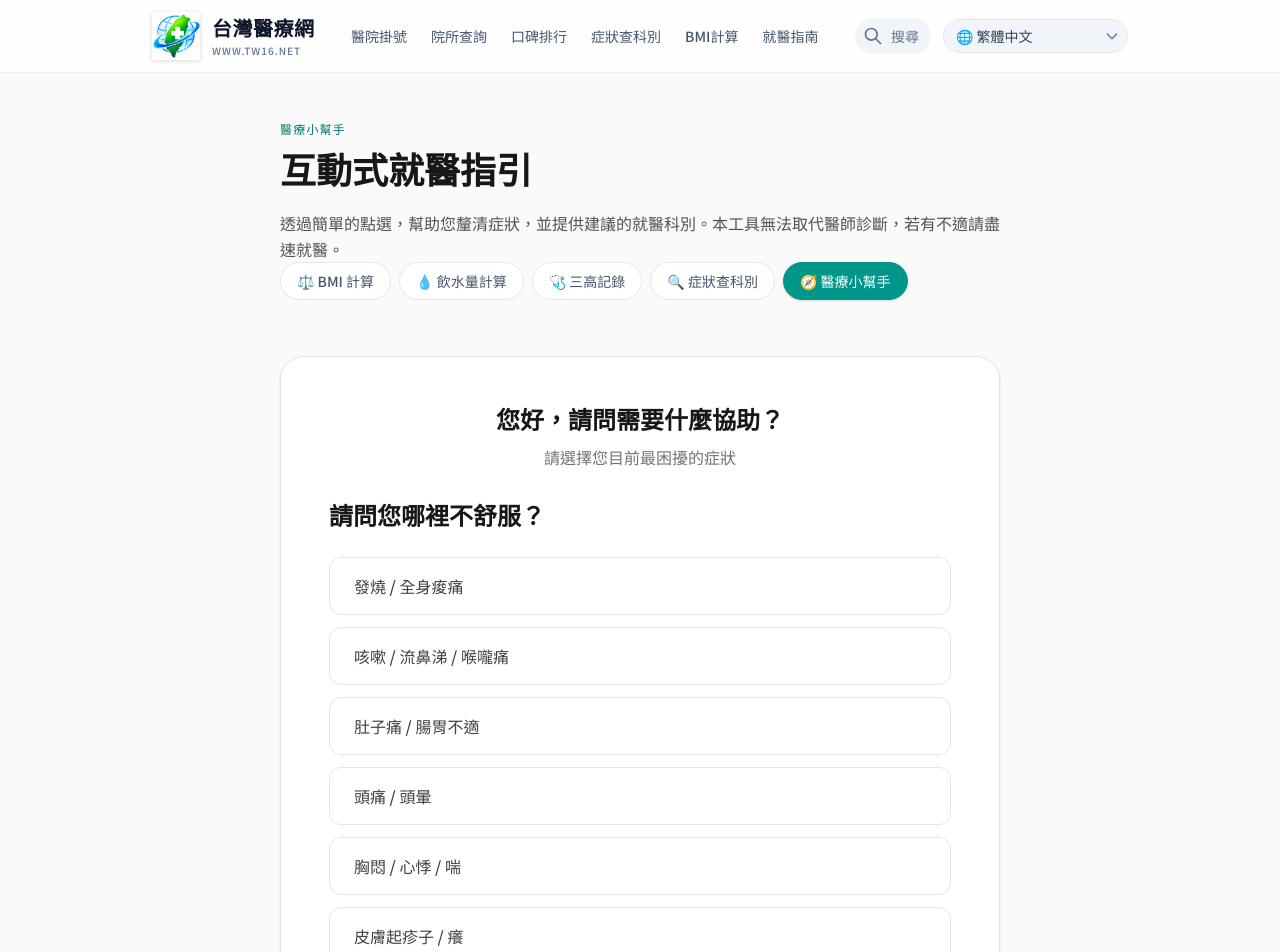
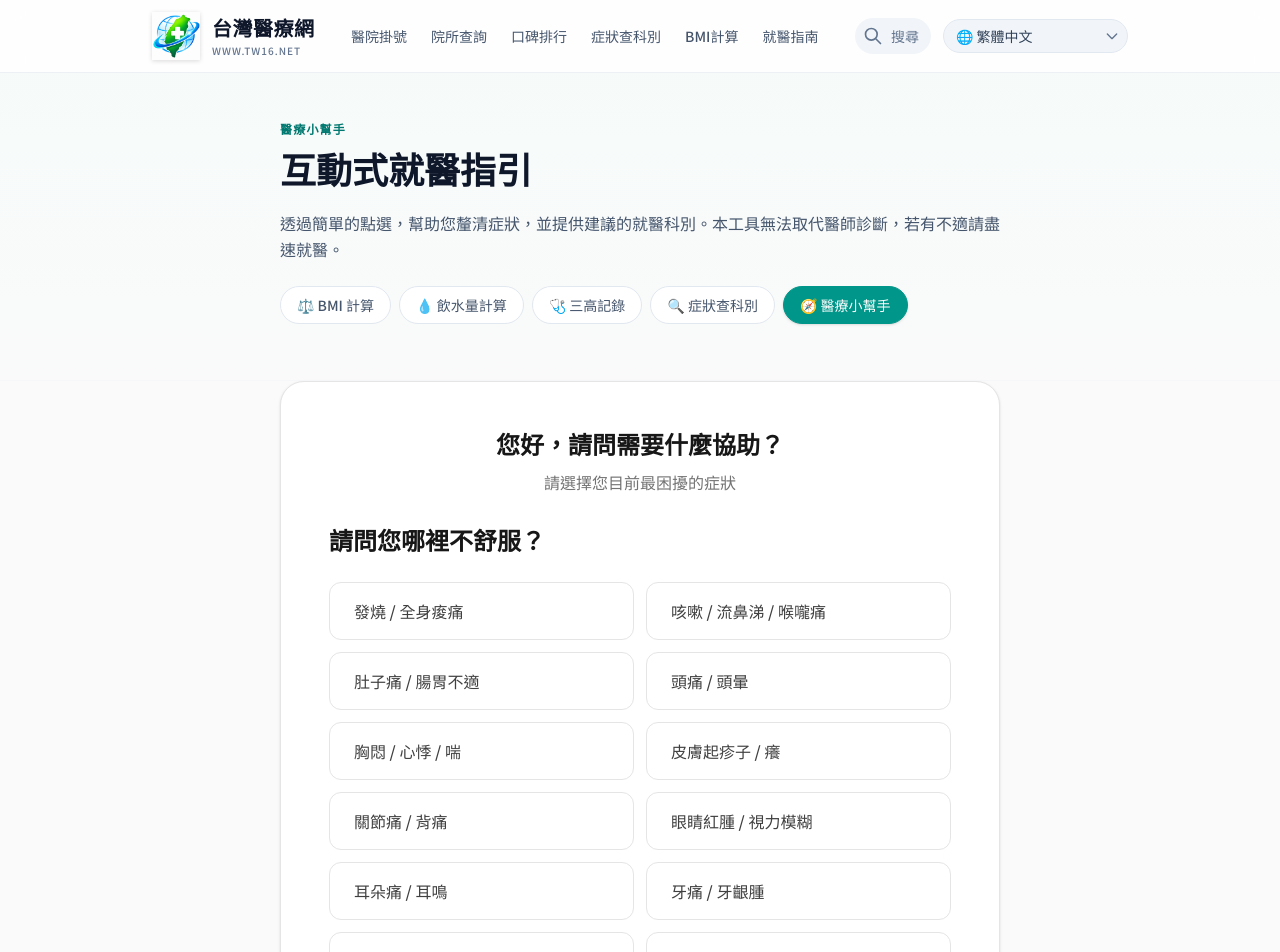
Before and after one commit to fix4c/tw16, a Next.js app: page /tools/assistant in a window 1280 px wide. Shown: the top 952 px of the page. Built offline with nearby package versions, Linux system fonts and the light colour scheme.

Commit message:
feat: 擴充醫療小幫手選項至 14 大類

```diff
--- a/app/tools/assistant/page.tsx
+++ b/app/tools/assistant/page.tsx
@@ -29,145 +29,113 @@ const flowData: Record<string, Step> = {
       { label: "頭痛 / 頭暈", nextStep: "head" },
       { label: "胸悶 / 心悸 / 喘", nextStep: "chest" },
       { label: "皮膚起疹子 / 癢", nextStep: "skin" },
+      { label: "關節痛 / 背痛", nextStep: "bone" },
+      { label: "眼睛紅腫 / 視力模糊", nextStep: "eye" },
+      { label: "耳朵痛 / 耳鳴", nextStep: "ent" },
+      { label: "牙痛 / 牙齦腫", nextStep: "dental" },
+      { label: "頻尿 / 排尿痛", nextStep: "urinary" },
+      { label: "經痛 / 異常出血", nextStep: "gyn" },
+      { label: "焦慮 / 失眠", nextStep: "mental" },
+      { label: "兒童發燒 / 哭鬧", nextStep: "child_fever" },
     ],
   },
   fever: {
     question: "您的發燒狀況是？",
     options: [
-      {
-        label: "發燒超過 3 天，或伴隨呼吸困難",
-        result: {
-          title: "建議盡速就醫",
-          advice: "持續高燒或伴隨呼吸急促，可能為較嚴重的感染，請盡快到醫院急診或感染科、胸腔內科就診。",
-          departments: ["感染科", "胸腔內科", "急診"],
-          isEmergency: true
-        }
-      },
-      {
-        label: "剛開始發燒，只有輕微痠痛",
-        result: {
-          title: "建議至診所或家醫科",
-          advice: "多數輕微發燒為一般感冒或病毒感染，可先至附近診所或家醫科由醫師評估。",
-          departments: ["家醫科", "一般內科", "小兒科(兒童)"]
-        }
-      },
+      { label: "發燒超過 3 天，或伴隨呼吸困難", result: { title: "建議盡速就醫", advice: "持續高燒或伴隨呼吸急促，可能為較嚴重的感染，請盡快到醫院急診或感染科、胸腔內科就診。", departments: ["感染科", "胸腔內科", "急診"], isEmergency: true } },
+      { label: "剛開始發燒，只有輕微痠痛", result: { title: "建議至診所或家醫科", advice: "多數輕微發燒為一般感冒或病毒感染，可先至附近診所或家醫科由醫師評估。", departments: ["家醫科", "一般內科", "小兒科(兒童)"] } },
     ],
   },
   respiratory: {
     question: "您的症狀持續多久了？",
     options: [
-      {
-        label: "咳嗽超過兩週，或伴隨咳血",
-        result: {
-          title: "建議至醫院檢查",
-          advice: "慢性咳嗽或咳血需要進一步影像檢查，建議至胸腔內科或耳鼻喉科詳細評估。",
-          departments: ["胸腔內科", "耳鼻喉科"]
-        }
-      },
-      {
-        label: "剛開始，有痰或流鼻水",
-        result: {
-          title: "建議至診所就醫",
-          advice: "急性呼吸道症狀通常為感冒，可至附近耳鼻喉科或家醫科診所拿藥休息。",
-          departments: ["耳鼻喉科", "家醫科", "小兒科(兒童)"]
-        }
-      },
+      { label: "咳嗽超過兩週，或伴隨咳血", result: { title: "建議至醫院檢查", advice: "慢性咳嗽或咳血需要進一步影像檢查，建議至胸腔內科或耳鼻喉科詳細評估。", departments: ["胸腔內科", "耳鼻喉科"] } },
+      { label: "剛開始，有痰或流鼻水", result: { title: "建議至診所就醫", advice: "急性呼吸道症狀通常為感冒，可至附近耳鼻喉科或家醫科診所拿藥休息。", departments: ["耳鼻喉科", "家醫科", "小兒科(兒童)"] } },
     ],
   },
   stomach: {
     question: "肚子痛的位置在哪裡？",
     options: [
-      {
-        label: "右上腹（右肋骨下方）",
-        result: {
-          title: "建議至胃腸肝膽科",
-          advice: "右上腹痛可能與肝膽系統有關，若伴隨發燒或黃疸，請盡速就醫。",
-          departments: ["胃腸肝膽科", "一般外科"]
-        }
-      },
-      {
-        label: "上腹部（胃部）",
-        result: {
-          title: "建議至胃腸科或家醫科",
-          advice: "上腹痛多為胃部發炎或消化不良。若解黑便、吐血或劇痛，請立即至急診。",
-          departments: ["胃腸肝膽科", "家醫科"]
-        }
-      },
-      {
-        label: "右下腹（肚臍右下方）",
-        result: {
-          title: "建議盡速就醫",
-          advice: "右下腹劇痛且按壓會痛，需排除盲腸炎可能，請盡速至急診或一般外科評估。",
-          departments: ["急診", "一般外科"],
-          isEmergency: true
-        }
-      },
+      { label: "右上腹（右肋骨下方）", result: { title: "建議至胃腸肝膽科", advice: "右上腹痛可能與肝膽系統有關，若伴隨發燒或黃疸，請盡速就醫。", departments: ["胃腸肝膽科", "一般外科"] } },
+      { label: "上腹部（胃部）", result: { title: "建議至胃腸科或家醫科", advice: "上腹痛多為胃部發炎或消化不良。若解黑便、吐血或劇痛，請立即至急診。", departments: ["胃腸肝膽科", "家醫科"] } },
+      { label: "右下腹（肚臍右下方）", result: { title: "建議盡速就醫", advice: "右下腹劇痛且按壓會痛，需排除盲腸炎可能，請盡速至急診或一般外科評估。", departments: ["急診", "一般外科"], isEmergency: true } },
     ],
   },
   head: {
     question: "頭痛/頭暈的狀況是？",
     options: [
-      {
-        label: "突發劇烈頭痛（像被雷打到），或伴隨手腳無力",
-        result: {
-          title: "⚠️ 緊急狀況，請立即就醫",
-          advice: "突發性劇烈頭痛或單側無力可能是腦中風或腦出血前兆，請立即撥打 119 或直奔急診。",
-          departments: ["急診", "神經內科", "神經外科"],
-          isEmergency: true
-        }
-      },
-      {
-        label: "長期反覆頭痛、偏頭痛",
-        result: {
-          title: "建議至神經內科",
-          advice: "慢性頭痛建議由神經內科醫師評估，找出誘發原因並開立合適的止痛或預防藥物。",
-          departments: ["神經內科", "家醫科"]
-        }
-      },
+      { label: "突發劇烈頭痛（像被雷打到），或伴隨手腳無力", result: { title: "⚠️ 緊急狀況，請立即就醫", advice: "突發性劇烈頭痛或單側無力可能是腦中風或腦出血前兆，請立即撥打 119 或直奔急診。", departments: ["急診", "神經內科", "神經外科"], isEmergency: true } },
+      { label: "長期反覆頭痛、偏頭痛", result: { title: "建議至神經內科", advice: "慢性頭痛建議由神經內科醫師評估，找出誘發原因並開立合適的止痛或預防藥物。", departments: ["神經內科", "家醫科"] } },
     ],
   },
   chest: {
     question: "胸悶或喘的狀況是？",
     options: [
-      {
-        label: "像被重物壓住、冒冷汗、痛到左肩",
-        result: {
-          title: "🚨 極度危險，請立即撥打 119",
-          advice: "這是典型的心肌梗塞前兆，請立刻停止活動，坐下休息並打 119 叫救護車，絕對不要自己開車。",
-          departments: ["急診", "心臟內科"],
-          isEmergency: true
-        }
-      },
-      {
-        label: "運動或爬樓梯時才會喘",
-        result: {
-          title: "建議至心臟內科或胸腔內科",
-          advice: "活動性喘可能與心肺功能有關，建議至醫院安排心電圖或X光檢查。",
-          departments: ["心臟內科", "胸腔內科"]
-        }
-      },
+      { label: "像被重物壓住、冒冷汗、痛到左肩", result: { title: "🚨 極度危險，請立即撥打 119", advice: "這是典型的心肌梗塞前兆，請立刻停止活動，坐下休息並打 119 叫救護車，絕對不要自己開車。", departments: ["急診", "心臟內科"], isEmergency: true } },
+      { label: "運動或爬樓梯時才會喘", result: { title: "建議至心臟內科或胸腔內科", advice: "活動性喘可能與心肺功能有關，建議至醫院安排心電圖或X光檢查。", departments: ["心臟內科", "胸腔內科"] } },
     ],
   },
   skin: {
     question: "皮膚的狀況是？",
     options: [
-      {
-        label: "起紅疹、發癢，但沒有發燒",
-        result: {
-          title: "建議至皮膚科",
-          advice: "單純的紅疹發癢多為過敏、濕疹或黴菌感染，可至皮膚科診所由醫師開立藥膏。",
-          departments: ["皮膚科", "家醫科"]
-        }
+      { label: "起紅疹且伴隨高燒、呼吸困難", result: { title: "⚠️ 請立即就醫", advice: "伴隨發燒與呼吸困難的皮疹，可能是嚴重藥物過敏（如史蒂芬強森症候群）或嚴重感染，請直奔急診。", departments: ["急診", "皮膚科", "感染科"], isEmergency: true } },
+      { label: "起紅疹、發癢，但沒有發燒", result: { title: "建議至皮膚科", advice: "單純的紅疹發癢多為過敏、濕疹或黴菌感染，可至皮膚科診所由醫師開立藥膏。", departments: ["皮膚科", "家醫科"] } },
+    ],
   },
-      {
-        label: "起紅疹且伴隨高燒、呼吸困難",
-        result: {
-          title: "⚠️ 請立即就醫",
-          advice: "伴隨發燒與呼吸困難的皮疹，可能是嚴重藥物過敏（如史蒂芬強森症候群）或嚴重感染，請直奔急診。",
-          departments: ["急診", "皮膚科", "感染科"],
-          isEmergency: true
-        }
+  bone: {
+    question: "骨骼肌肉的狀況是？",
+    options: [
+      { label: "伴隨下肢無力、麻木或大小便失禁", result: { title: "⚠️ 緊急狀況，請立即就醫", advice: "可能是脊椎壓迫或馬尾症候群，請立即至急診或神經外科評估。", departments: ["急診", "神經外科"], isEmergency: true } },
+      { label: "單純下背痛、肌肉痠痛，無其他神經症狀", result: { title: "建議至骨科或復健科", advice: "多為肌肉拉傷或脊椎退化，建議至骨科或復健科進行檢查與物理治療。", departments: ["骨科", "復健科"] } },
+    ],
   },
+  eye: {
+    question: "眼睛的狀況是？",
+    options: [
+      { label: "突發視力模糊、視野缺損或劇烈疼痛", result: { title: "🚨 緊急狀況，請立即就醫", advice: "可能是急性青光眼或視網膜剝離，請立即至急診或眼科就醫。", departments: ["急診", "眼科"], isEmergency: true } },
+      { label: "眼睛紅癢、分泌物多，但視力正常", result: { title: "建議至眼科診所", advice: "可能是結膜炎或過敏，建議至眼科診所由醫師開立眼藥水。", departments: ["眼科", "家醫科"] } },
+    ],
+  },
+  ent: {
+    question: "耳朵或喉嚨的狀況是？",
+    options: [
+      { label: "突發性聽力喪失，或伴隨呼吸困難", result: { title: "🚨 請盡速就醫", advice: "突發性耳聾有黃金治療期；呼吸困難可能是會厭炎，請盡速至急診或耳鼻喉科。", departments: ["急診", "耳鼻喉科"], isEmergency: true } },
+      { label: "喉嚨痛、耳朵痛，但無呼吸困難", result: { title: "建議至耳鼻喉科", advice: "多為一般感冒、中耳炎或咽喉炎，可至耳鼻喉科診所拿藥休息。", departments: ["耳鼻喉科", "家醫科"] } },
+    ],
+  },
+  dental: {
+    question: "牙齒的狀況是？",
+    options: [
+      { label: "臉部嚴重腫脹、發燒，影響呼吸", result: { title: "⚠️ 請立即就醫", advice: "可能是蜂窩性組織炎，請立即至急診或口腔顎面外科就醫。", departments: ["急診", "牙科"], isEmergency: true } },
+      { label: "牙痛、牙齦流血或長膿包", result: { title: "建議至牙科診所", advice: "可能是蛀牙或牙周病，建議至牙科診所進行檢查與治療。", departments: ["牙科"] } },
+    ],
+  },
+  urinary: {
+    question: "排尿的狀況是？",
+    options: [
+      { label: "伴隨發燒、腰痛（疑似腎盂腎炎）", result: { title: "🚨 請盡速就醫", advice: "發燒與腰痛合併排尿痛，可能是腎臟感染，請盡速至急診或泌尿科。", departments: ["急診", "泌尿科"], isEmergency: true } },
+      { label: "只有頻尿、排尿痛，無發燒", result: { title: "建議至泌尿科或婦產科", advice: "多為膀胱炎或尿道炎，女性可先至婦產科，男性至泌尿科就醫。", departments: ["泌尿科", "婦產科(女性)", "家醫科"] } },
+    ],
+  },
+  gyn: {
+    question: "婦科的狀況是？",
+    options: [
+      { label: "懷孕期間出血或劇烈腹痛", result: { title: "🚨 請立即就醫", advice: "可能是流產或子宮外孕前兆，請立即至急診或婦產科就醫。", departments: ["急診", "婦產科"], isEmergency: true } },
+      { label: "經痛嚴重影響生活，或經期不規則", result: { title: "建議至婦產科", advice: "建議至婦產科檢查，排除子宮內膜異位等問題。", departments: ["婦產科"] } },
+    ],
+  },
+  mental: {
+    question: "心理與睡眠的狀況是？",
+    options: [
+      { label: "出現輕生念頭或嚴重影響日常生活", result: { title: "🚨 請立即尋求專業協助", advice: "請立即撥打 1925 安心專線，或至急診、身心科就醫。", departments: ["身心科", "急診"], isEmergency: true } },
+      { label: "長期焦慮、失眠，但無輕生念頭", result: { title: "建議至身心科", advice: "長期焦慮與失眠可透過身心科醫師評估，安排心理治療或藥物輔助。", departments: ["身心科", "精神科", "家醫科"] } },
+    ],
+  },
+  child_fever: {
+    question: "兒童發燒的狀況是？",
+    options: [
+      { label: "三個月以下嬰兒發燒，或伴隨抽搐、活動力極差", result: { title: "🚨 請立即就醫", advice: "嬰兒發燒可能代表嚴重感染，請立即至急診或小兒科就醫。", departments: ["急診", "小兒科"], isEmergency: true } },
+      { label: "輕微發燒，活動力與食慾正常", result: { title: "建議至小兒科診所", advice: "可先多補充水分並觀察，若持續發燒可至小兒科診所由醫師評估。", departments: ["小兒科", "家醫科"] } },
     ],
   },
 };
@@ -183,7 +151,6 @@ export default function AssistantPage() {
     } else if (option.result) {
       setHistory([...history, currentStep!]);
       setCurrentStep("result");
-      // 暫存結果以供顯示
       sessionStorage.setItem("assistantResult", JSON.stringify(option.result));
     }
   };
@@ -211,15 +178,18 @@ export default function AssistantPage() {
     <main className="min-h-screen flex flex-col bg-neutral-50">
       <Header />
 
-      <section className="max-w-3xl mx-auto px-6 pt-12 pb-8 w-full">
-        <p className="text-xs font-medium tracking-widest text-teal-700 mb-3">醫療小幫手</p>
-        <h1 className="font-serif text-3xl md:text-4xl font-bold text-neutral-900 leading-tight mb-4">
+      <section className="relative overflow-hidden w-full border-b border-slate-100/50">
+        <div className="absolute inset-0 bg-gradient-to-b from-teal-50/40 to-transparent pointer-events-none"></div>
+        <div className="relative max-w-3xl mx-auto px-6 pt-12 pb-8">
+          <p className="text-xs font-bold tracking-widest text-teal-700 mb-3 uppercase">醫療小幫手</p>
+          <h1 className="font-serif text-3xl md:text-4xl font-bold text-slate-900 leading-tight mb-4">
             互動式就醫指引
           </h1>
-        <p className="text-neutral-600 leading-relaxed">
+          <p className="text-slate-600 leading-relaxed mb-6">
             透過簡單的點選，幫助您釐清症狀，並提供建議的就醫科別。本工具無法取代醫師診斷，若有不適請盡速就醫。
           </p>
           <ToolNav />
+        </div>
       </section>
 
       <section className="max-w-3xl mx-auto px-6 pb-16 w-full flex-1">
@@ -242,7 +212,8 @@ export default function AssistantPage() {
               <h2 className="text-xl md:text-2xl font-serif font-bold text-neutral-900 mb-6">
                 {currentData.question}
               </h2>
-              <div className="space-y-3">
+              {/* 👇 使用 grid-cols-1 md:grid-cols-2 讓 14 個選項排列更整齊 */}
+              <div className="grid grid-cols-1 md:grid-cols-2 gap-3">
                 {currentData.options.map((opt, i) => (
                   <button
                     key={i}
@@ -304,10 +275,6 @@ export default function AssistantPage() {
 
       <footer className="border-t border-neutral-200 bg-white mt-auto">
         <div className="max-w-3xl mx-auto px-6 py-6 text-xs text-neutral-500 text-center">
-          <div className="mb-4 inline-flex items-center gap-2 px-3 py-1.5 rounded-full bg-teal-50 border border-teal-100 text-teal-700 text-xs font-medium">
-            <span>🏆</span>
-            <span>本站入圍衛福部 2006 年度優良健康資訊網站</span>
-          </div>
           <p className="mb-2">本工具僅供初步導航參考，無法取代專業醫師的診斷與治療。若症狀緊急，請立即撥打 119。</p>
           <p>© {new Date().getFullYear()} tw16.net · 非營利資訊導航站</p>
         </div>
```
Lines whose indentation alone changed are shown as unchanged.
